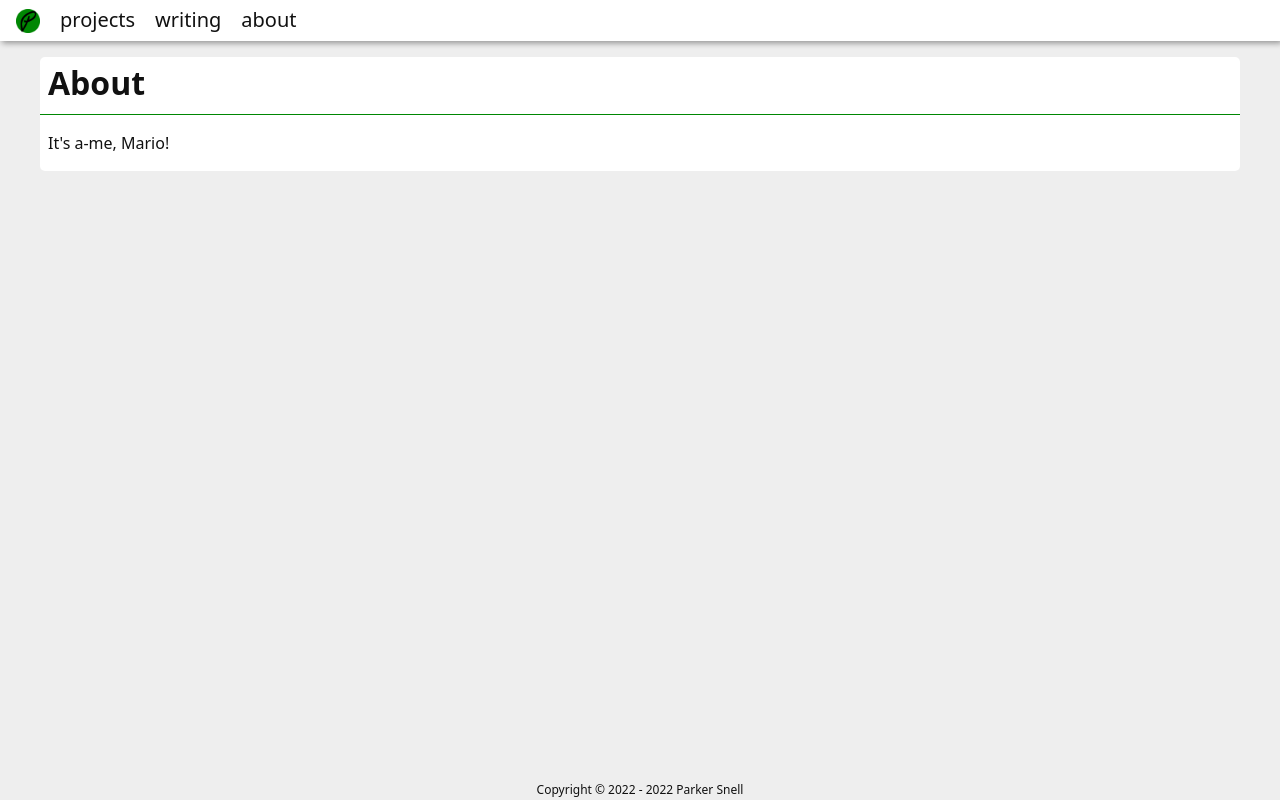
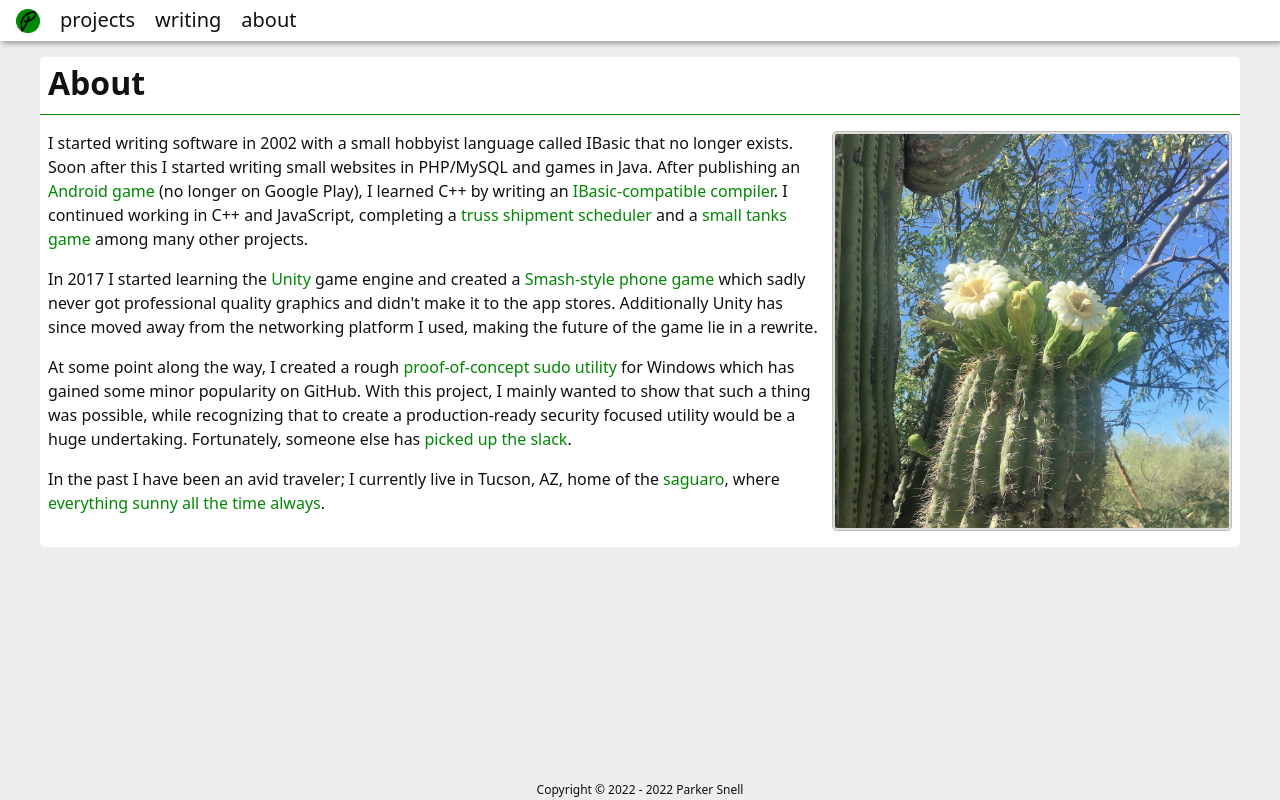
Before and after one commit to parkovski/parkovski.github.io, a SvelteKit app: page /about in a window 1280 px wide. Built offline with nearby package versions, Linux system fonts and the light colour scheme.

Commit message:
Move text to about page

```diff
--- a/src/routes/about/+page.svelte
+++ b/src/routes/about/+page.svelte
@@ -1,6 +1,32 @@
 <script>
   import Title from '$lib/cx/Title.svelte';
 </script>
+
+<style>
+  #saguaro {
+    border-radius: 5px;
+    padding: 2px;
+    margin: 8px 0 0 0;
+    background-color: #ddd;
+    border: 1px solid #bbb;
+    max-width: calc(100vw - 16px);
+  }
+
+  @media (prefers-color-scheme: dark) {
+    #saguaro {
+      background-color: #444;
+      border: 1px solid #555;
+    }
+  }
+
+  @media (min-width: 640px) {
+    #saguaro {
+      float: right;
+      max-width: 400px;
+      margin: 0 0 0 8px;
+    }
+  }
+</style>
 
 <svelte:head>
   <title>parkovski - about</title>
@@ -8,5 +34,51 @@
 
 <Title>About</Title>
 <div id="wrap-body">
-  <p>It's a-me, Mario!</p>
+  <img id="saguaro" src="/saguaro.jpg" alt="Saguaro flowers">
+  <p>
+    I started writing software in 2002 with a small hobbyist language called
+    IBasic that no longer exists. Soon after this I started writing small
+    websites in PHP/MySQL and games in Java. After publishing
+    an <a href="https://github.com/parkovski/Chaturanga" target="_blank"
+      rel="noreferrer">Android game</a>
+    (no longer on Google Play), I learned C++ by writing an
+    <a href="https://github.com/parkovski/glazc" target="_blank"
+      rel="noreferrer">IBasic-compatible
+      compiler</a>. I continued working in C++ and JavaScript, completing a
+    <a href="https://github.com/parkovski/tsched" target="_blank"
+      rel="noreferrer">truss shipment scheduler</a>
+    and a <a href="https://github.com/parkovski/tanks" target="_blank"
+      rel="noreferrer">small tanks game</a>
+    among many other projects.
+  </p>
+  <p>
+    In 2017 I started learning the <a href="https://www.unity.com"
+      target="_blank" rel="noreferrer">Unity</a>
+    game engine and created a
+    <a href="https://github.com/parkovski/scifi" target="_blank"
+      rel="noreferrer">Smash-style phone game</a>
+    which sadly never got professional quality graphics and didn't make it to
+    the app stores. Additionally Unity has since moved away from the networking
+    platform I used, making the future of the game lie in a rewrite.
+  </p>
+  <p>
+    At some point along the way, I created a rough
+    <a href="https://github.com/parkovski/wsudo" target="_blank"
+      rel="noreferrer">proof-of-concept sudo
+      utility</a> for Windows which has gained some minor popularity on GitHub.
+    With this project, I mainly wanted to show that such a thing was possible,
+    while recognizing that to create a production-ready security focused
+    utility would be a huge undertaking. Fortunately, someone else has
+    <a href="https://github.com/gerardog/gsudo" target="_blank"
+      rel="noreferrer">picked up the slack</a>.
+  </p>
+  <p>
+    In the past I have been an avid traveler; I currently live in Tucson,
+    AZ, home of the
+    <a href="https://en.wikipedia.org/wiki/Saguaro" target="_blank"
+      rel="noreferrer">saguaro</a>, where
+    <a href="https://www.youtube.com/watch?v=OhohteHuyPM" target="_blank"
+      rel="noreferrer">everything sunny all the time always</a>.
+  </p>
+  <div style="clear:right"></div>
 </div>
```
Also changed, not shown: src/routes/+page.svelte (+2 -45 lines).
